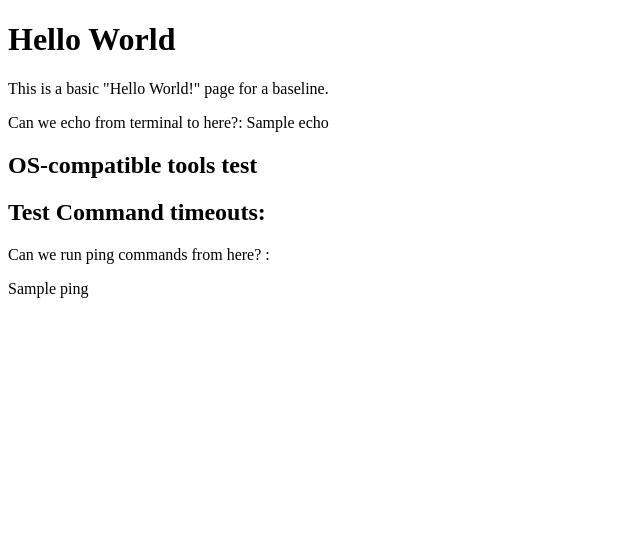
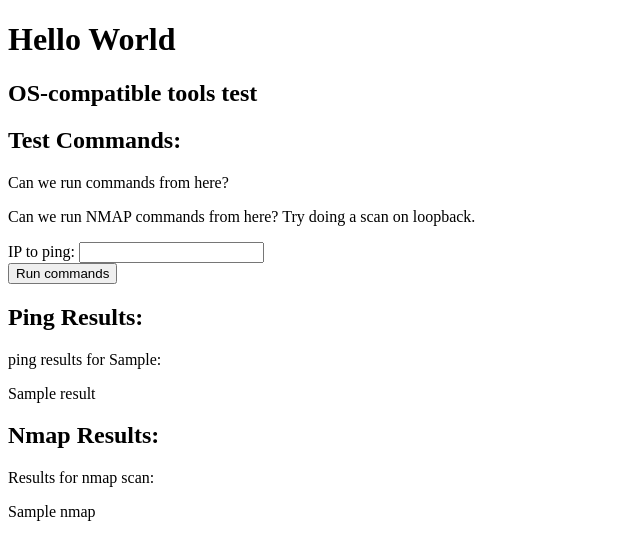
Before and after one commit to ambera-dev/ITSC-4681, a Flask app: template templates/index.html in a window 1280 px wide. Shown: the top 560 px of the page, without its empty margins (0-640 px from the left). Run offline with Flask 2, Linux system fonts and the light colour scheme; the template is opened without the code that fills it: most values are stand-ins (such as "Sample title", 1, 10 or a date in 2020); parts of the project's set-up code (start-up, migrations or seed data) failed here and were passed over.

Commit message:
More command testing, got ping and nmap to run within the application.

```diff
--- a/app.py
+++ b/app.py
@@ -1,5 +1,5 @@
 import os, platform
-from .commandTest import *
+from .static.commandTest import *
 from flask import Flask, render_template, request, redirect, url_for, session
 
 #inital configuration
@@ -10,7 +10,13 @@ app.config['SECRET_KEY'] = 'NAWI'
 @app.route('/')
 #Basic layout for each route
 def index():
-    return render_template("index.html", platformName=platform.system(), echo=echoCheck(), ping=pingCheck())
+    return render_template("index.html", platformName=platform.system())
+
+@app.route('/', methods=['POST'])
+def response():
+    ipaddr = request.form.get("ipaddr")
+    returnresult = pingCheck(ipaddr)
+    return render_template("index.html", ip=ipaddr, result=returnresult, nmap=nmapCheck())
 
 
 if __name__ == "__main__":
--- /dev/null
+++ b/static/__init__.py
@@ -0,0 +1 @@
+#This allows importing from one python file to another, marks it as "trusted"
--- a/templates/index.html
+++ b/templates/index.html
@@ -2,21 +2,38 @@
 <html>
     <head>
         <title>Network Analysis Web Interface</title>
-    </head>
+        </head>
     <body>
         <h1>Hello World</h1>
-        <p>This is a basic "Hello World!" page for a baseline.</p>
-        <p>Can we echo from terminal to here?: {{ echo }}</p>
 
         <h2>OS-compatible tools test</h2>
         {% if platformName == "Windows" %}
-        <p>Platform is <strong>Windows</strong>.
+        <p>Platform is <strong>{{ platformName }}</strong>.
         Display Windows-specific tools.</p>
         {% endif %}
 
-        <h2>Test Command timeouts:</h2>
-        <p>Can we run ping commands from here? :</p>
-        <!--TODO: Definitely make these dynamic to prevent page hanging-->
-        <p>{{ ping }}</p>
+        <h2>Test Commands:</h2>
+        <p>Can we run commands from here?</p>
+        <p>Can we run NMAP commands from here? Try doing a scan on loopback.</p>
+        <form method="POST" action="#">
+
+            IP to ping: <input type="text" name="ipaddr" required><br>
+            <input type="submit" value="Run commands">
+         </form>
+
+
+    <h2>Ping Results:</h2>
+    <!--TODO: Definitely make these dynamic to prevent page hanging-->
+    {% if ip %}
+        <p>ping results for {{ ip }}:</p>
+    {% endif %}
+    {% if result %}
+        <p>{{ result }}</p>
+    {% endif %}
+    <h2>Nmap Results:</h2>
+    {% if nmap %}
+        <p>Results for nmap scan:</p>
+        <p>{{ nmap }}</p>
+    {% endif %}
     </body>
 </html>
```
Also changed, not shown: commandTest.py (deleted, +0 -24 lines), static/commandTest.py (added, +12 -0 lines).
